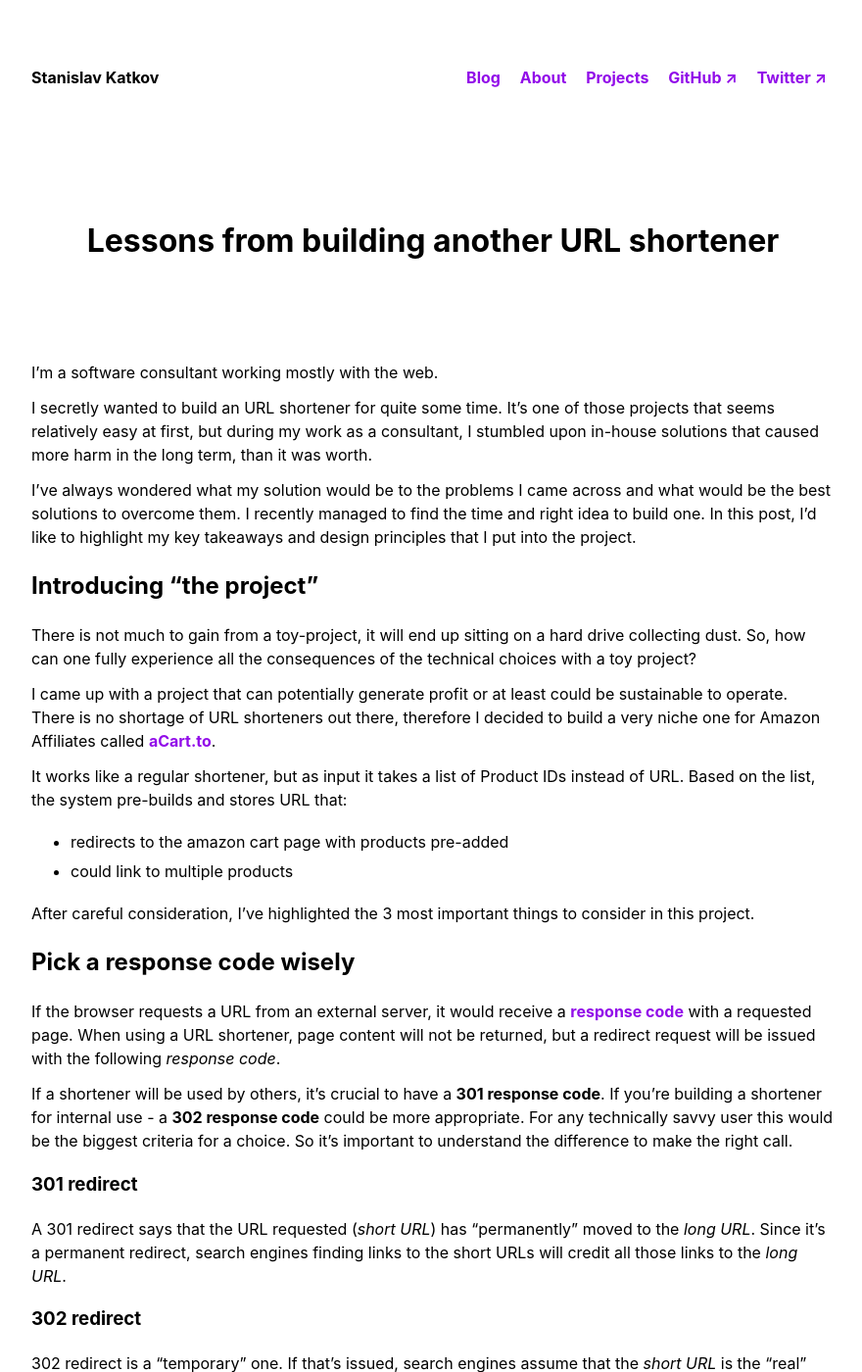
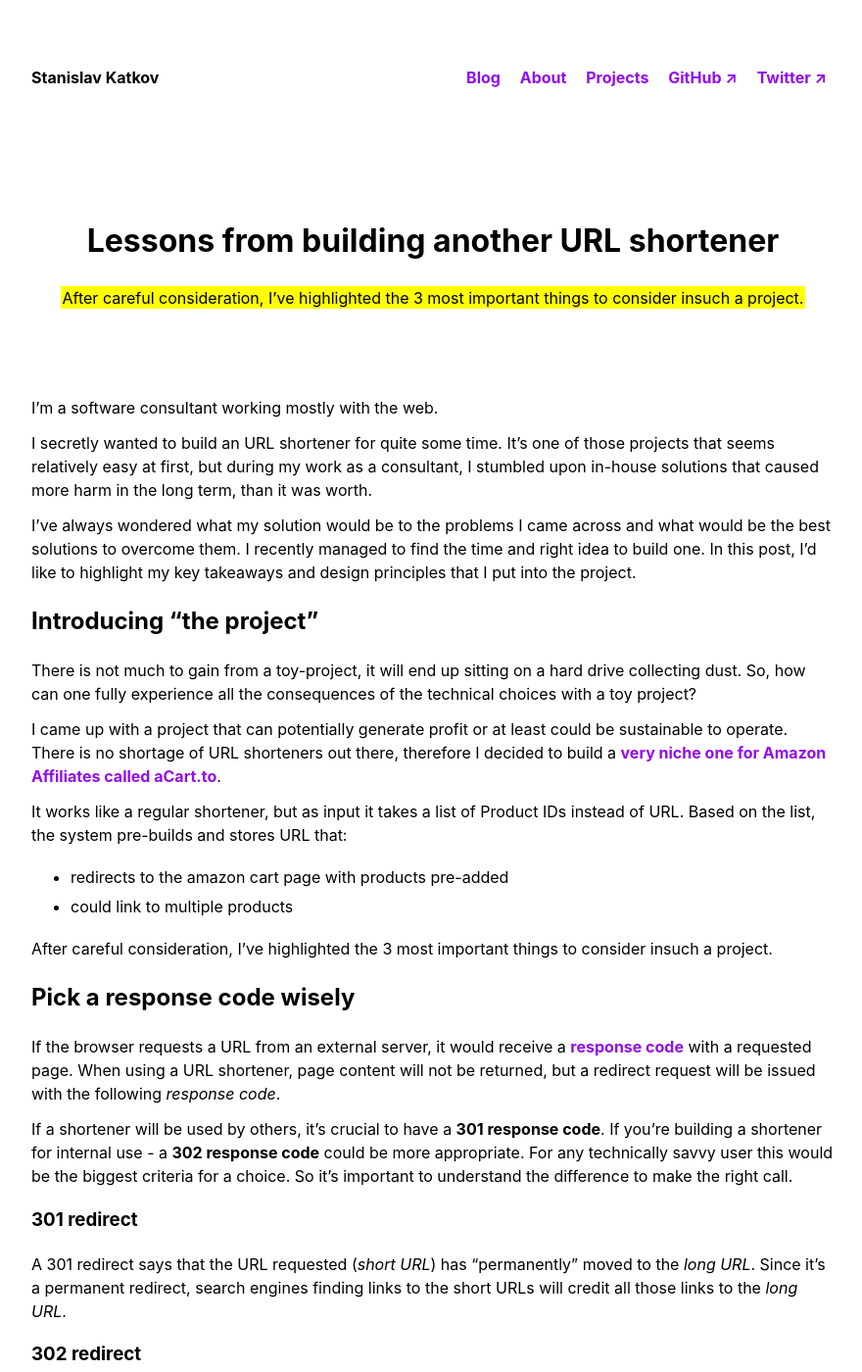
Before and after one commit to skatkov/skatkov.com, a Jekyll site: the page built from _posts/2020-03-26-lessons-from-building-another-url-shortener.md, in a window 1280 px wide and 1400 px high. Shown: the whole window at 98% size, without its empty margins (198-1078 px from the left). Built offline with Jekyll 4.4.1, drawn with Linux system fonts in a browser that asks for light colours.

Commit message:
Update 2020-03-26-lessons-from-building-another-url-shortener.md

```diff
--- a/_posts/2020-03-26-lessons-from-building-another-url-shortener.md
+++ b/_posts/2020-03-26-lessons-from-building-another-url-shortener.md
@@ -2,6 +2,7 @@
 layout: post
 title: Lessons from building another URL shortener
 date: 2020-03-26 18:17 +0400
+subtitle: After careful consideration, I’ve highlighted the 3 most important things to consider insuch a project.
 ---
 
 
@@ -14,14 +15,14 @@ I’ve always wondered what my solution would be to the problems I came across a
 ## Introducing "the project"
 There is not much to gain from a toy-project, it will end up sitting on a hard drive collecting dust. So, how can one fully experience all the consequences of the technical choices with a toy project?
 
-I came up with a project that can potentially generate profit or at least could be sustainable to operate.  There is no shortage of URL shorteners out there, therefore I decided to build a very niche one for Amazon Affiliates called [aCart.to](https://acart.to).
+I came up with a project that can potentially generate profit or at least could be sustainable to operate.  There is no shortage of URL shorteners out there, therefore I decided to build a [very niche one for Amazon Affiliates called aCart.to](https://acart.to).
 
 It works like a regular shortener, but as input it takes a list of Product IDs instead of URL. Based on the list, the system pre-builds and stores URL that:
 
 - redirects to the amazon cart page with products pre-added
 - could link to multiple products
 
-After careful consideration, I’ve highlighted the 3 most important things to consider in this project.
+After careful consideration, I’ve highlighted the 3 most important things to consider insuch a project.
 
 ## Pick a response code wisely
 If the browser requests a URL from an external server, it would receive a [response code](https://en.wikipedia.org/wiki/List_of_HTTP_status_codes) with a requested page. When using a URL shortener, page content will not be returned, but a redirect request will be issued with the following _response code_.
```
